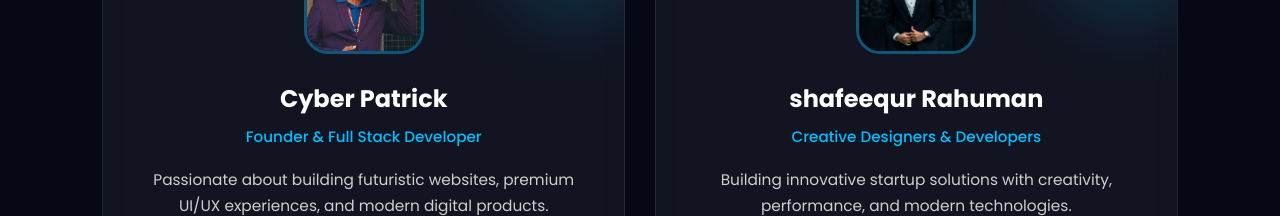
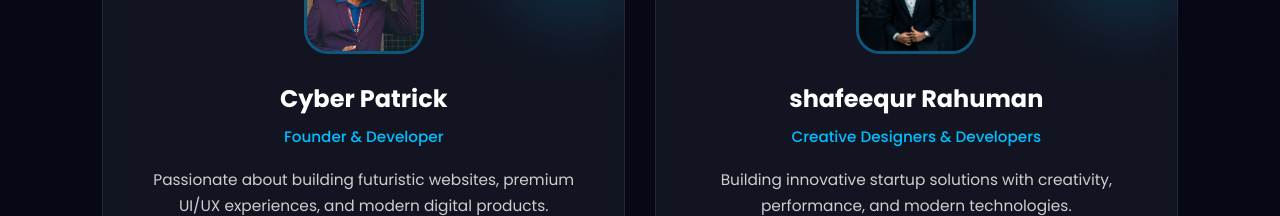
Before and after one commit to cyberpatrick007/zynex-studio, a plain HTML site: page index.html in a window 1280 px wide. Shown: the part 3200-3416 px from the top of the page. Drawn offline with Linux system fonts and the light colour scheme.

Commit message:
Update index.html

```diff
--- a/index.html
+++ b/index.html
@@ -580,7 +580,7 @@
 
       <h3>Cyber Patrick</h3>
 
-      <span>Founder & Full Stack Developer</span>
+      <span>Founder & Developer</span>
 
       <p>
         Passionate about building futuristic websites,
```
